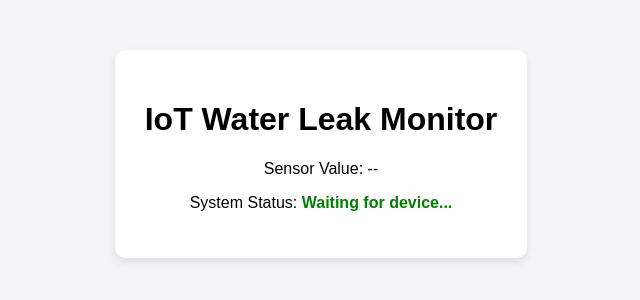
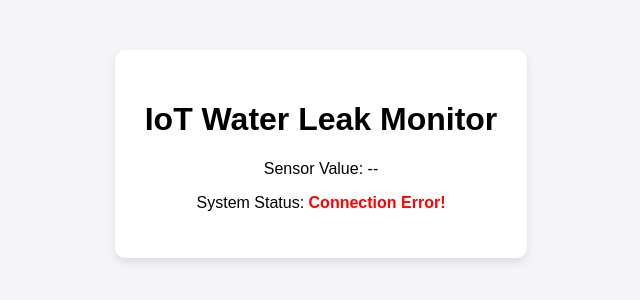
Before and after one commit to AbbasTech04/water-leak-iot, a plain HTML site: page index.html in a window 1280 px wide. Shown: the whole page, without its empty margins (319-959 px from the left). Drawn offline with Linux system fonts and the light colour scheme; no server answers.

Commit message:
Update system status message and fetch interval

```diff
--- a/index.html
+++ b/index.html
@@ -15,7 +15,7 @@
     <div class="container">
         <h1>IoT Water Leak Monitor</h1>
         <p>Sensor Value: <span id="sensorValue">--</span></p>
-        <p>System Status: <span id="systemStatus" class="normal">Waiting for device...</span></p>
+        <p>System Status: <span id="systemStatus" class="normal">Connecting...</span></p>
     </div>
 
     <script>
@@ -25,21 +25,28 @@
             fetch(binURL)
                 .then(response => response.json())
                 .then(data => {
+                    console.log("Data received:", data);
                     if (data) {
                         document.getElementById("sensorValue").innerText = data.value;
                         const statusElement = document.getElementById("systemStatus");
                         statusElement.innerText = data.status;
+
                         if (data.value > 300) {
                             statusElement.className = "danger";
                         } else {
                             statusElement.className = "normal";
                         }
                     }
+                })
+                .catch(error => {
+                    console.error("Error fetching data:", error);
+                    document.getElementById("systemStatus").innerText = "Connection Error!";
+                    document.getElementById("systemStatus").className = "danger";
                 });
         }
 
-        setInterval(fetchData, 3000);
         fetchData();
+        setInterval(fetchData, 2000);
     </script>
 </body>
 </html>
```
